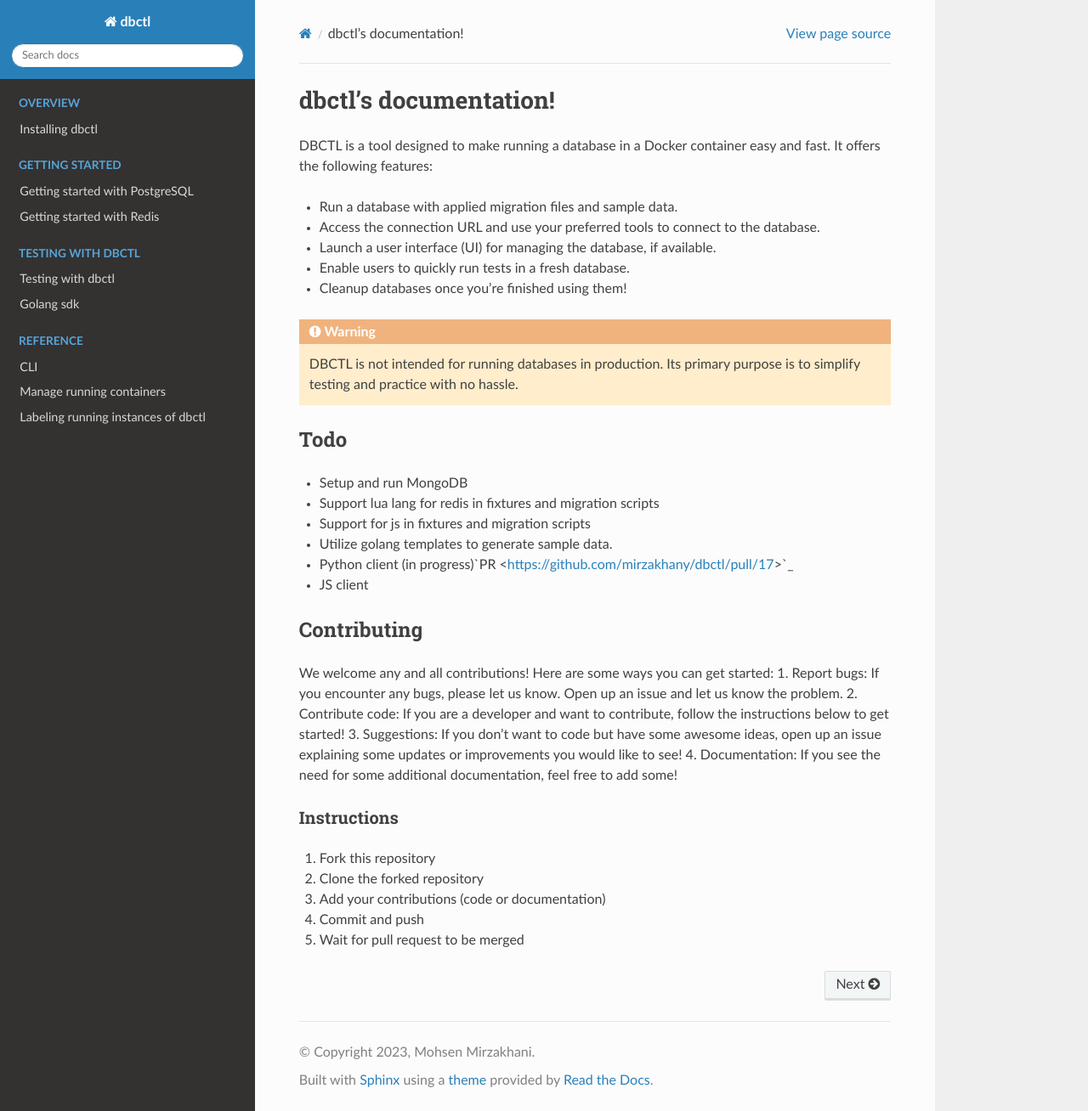
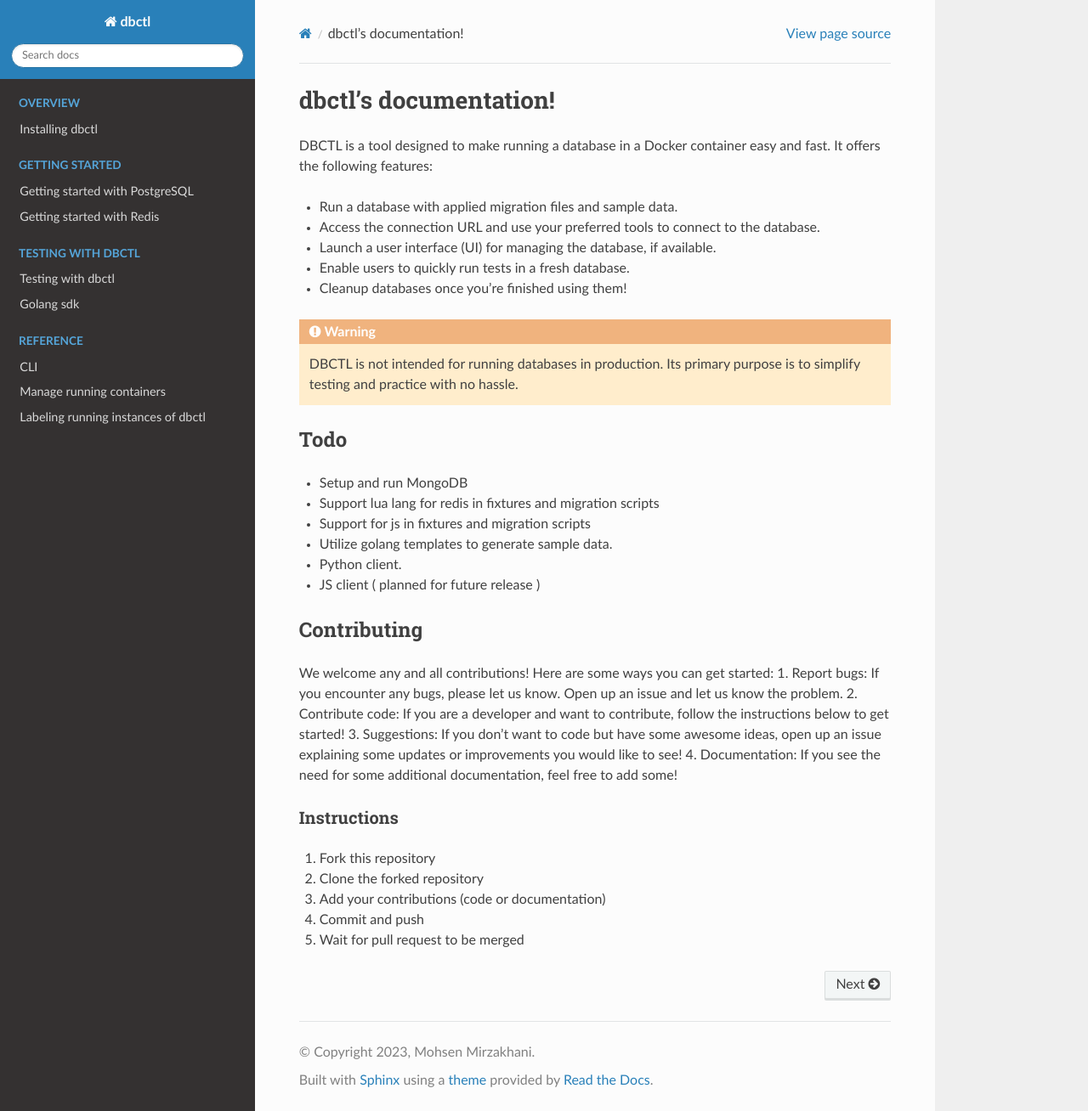
Before and after one commit to mirzakhany/dbctl, a Sphinx documentation site: the page built from docs/index.rst, in a window 1280 px wide and 1308 px high. Shown: the whole window at 85% size. Built offline with Sphinx 7.4.7 and the Read the Docs theme 3.1.0, drawn with Linux system fonts in a browser that asks for light colours.

Commit message:
update docs

```diff
--- a/docs/index.rst
+++ b/docs/index.rst
@@ -23,8 +23,8 @@ Todo
 - Support lua lang for redis in fixtures and migration scripts
 - Support for js in fixtures and migration scripts
 - Utilize golang templates to generate sample data.
-- Python client (in progress)`PR <https://github.com/mirzakhany/dbctl/pull/17>`_
-- JS client
+- Python client.
+- JS client ( planned for future release )
 
 
 Contributing
```
